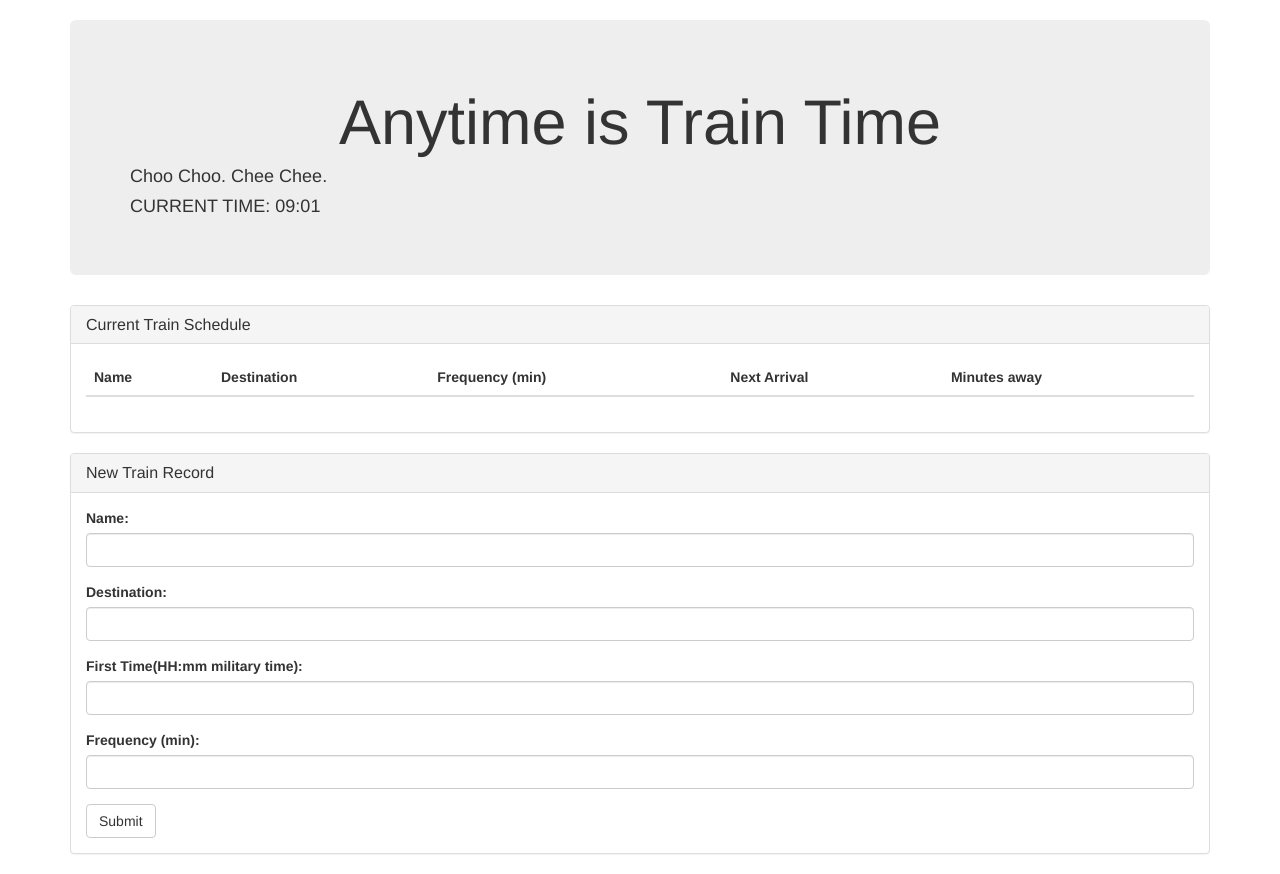
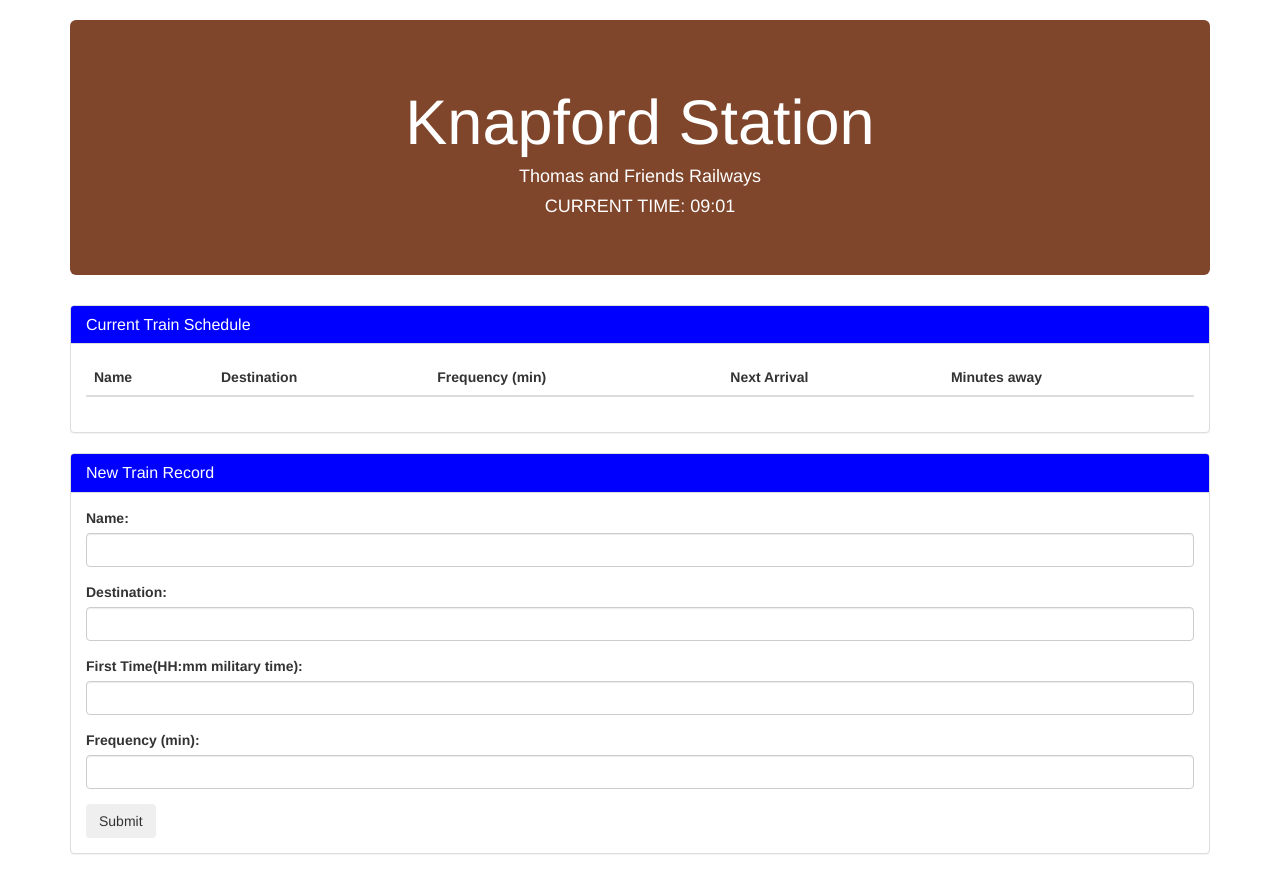
Before and after one commit to DukeDog37/JAH-TrainScheduler, a plain HTML site: page index.html in a window 1280 px wide. Drawn offline with nearby package versions, Linux system fonts and the light colour scheme; no server answers.

Commit message:
final updates - sunday afternoon

```diff
--- a/index.html
+++ b/index.html
@@ -12,6 +12,27 @@
   <script src="https://www.gstatic.com/firebasejs/live/3.0/firebase.js"></script>
   <script src="https://cdn.jsdelivr.net/momentjs/2.12.0/moment.min.js"></script>
 
+  <style>
+
+    h4{
+
+      text-align: center;
+
+    }
+
+    .jumbotron{
+
+      background-color: #7F462C;
+      color: white;
+    }
+
+    .panel-title{
+
+      color: white;
+
+    }
+
+  </style>
 
 </head>
 
@@ -20,15 +41,15 @@
     <br>
     <!-- Jumbotron -->
     <div class="jumbotron">
-      <h1 class="text-center">Anytime is Train Time</h1>
-      <h4>Choo Choo. Chee Chee.</h4>
+      <h1 class="text-center">Knapford Station</h1>
+      <h4>Thomas and Friends Railways</h4>
       <h4 id="TimeAlert"></h4>
     </div>
     <div class="row">
       <!-- Train Schedule Listing-->
       <div class="col-lg-12">
             <div class="panel panel-default">
-              <div class="panel-heading">
+              <div class="panel-heading" style="background-color: blue">
                 <h3 class="panel-title">Current Train Schedule</h3>
               </div>
             <div class="panel-body">
@@ -53,7 +74,7 @@
       <!-- Employee Register Record Panel-->
       <div class="col-lg-12">
         <div class="panel panel-default">
-          <div class="panel-heading">
+          <div class="panel-heading" style="background-color: blue">
             <h3 class="panel-title">New Train Record</h3>
           </div>
           <div class="panel-body">
@@ -76,7 +97,7 @@
                 <label for="frequency-input">Frequency (min):</label>
                 <input class="form-control" id="frequency-input" type="number"></input>
               </div>
-              <button class="btn btn-default" id="add-train" type="submit">Submit</button>
+              <button class="btn btn-submit" id="add-train" type="submit">Submit</button>
             </form>
           </div>
         </div>
```
